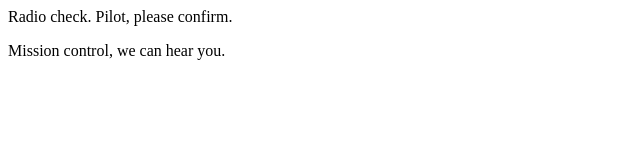
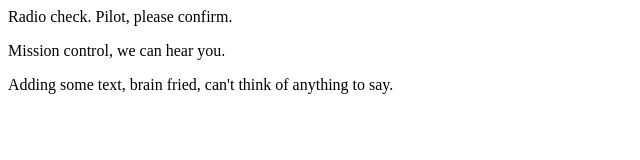
Before and after one commit to mbarrios440/communication-log, a plain HTML site: page index.html in a window 1280 px wide. Shown: the whole page, without its empty margins (0-640 px from the left). Drawn offline with Linux system fonts and the light colour scheme.

Commit message:
added response

```diff
--- a/index.html
+++ b/index.html
@@ -2,5 +2,6 @@
    <body>
       <p>Radio check. Pilot, please confirm.</p>
       <p>Mission control, we can hear you.</p>
+      <p>Adding some text, brain fried, can't think of anything to say.</p>
    </body>
 </html>
```
